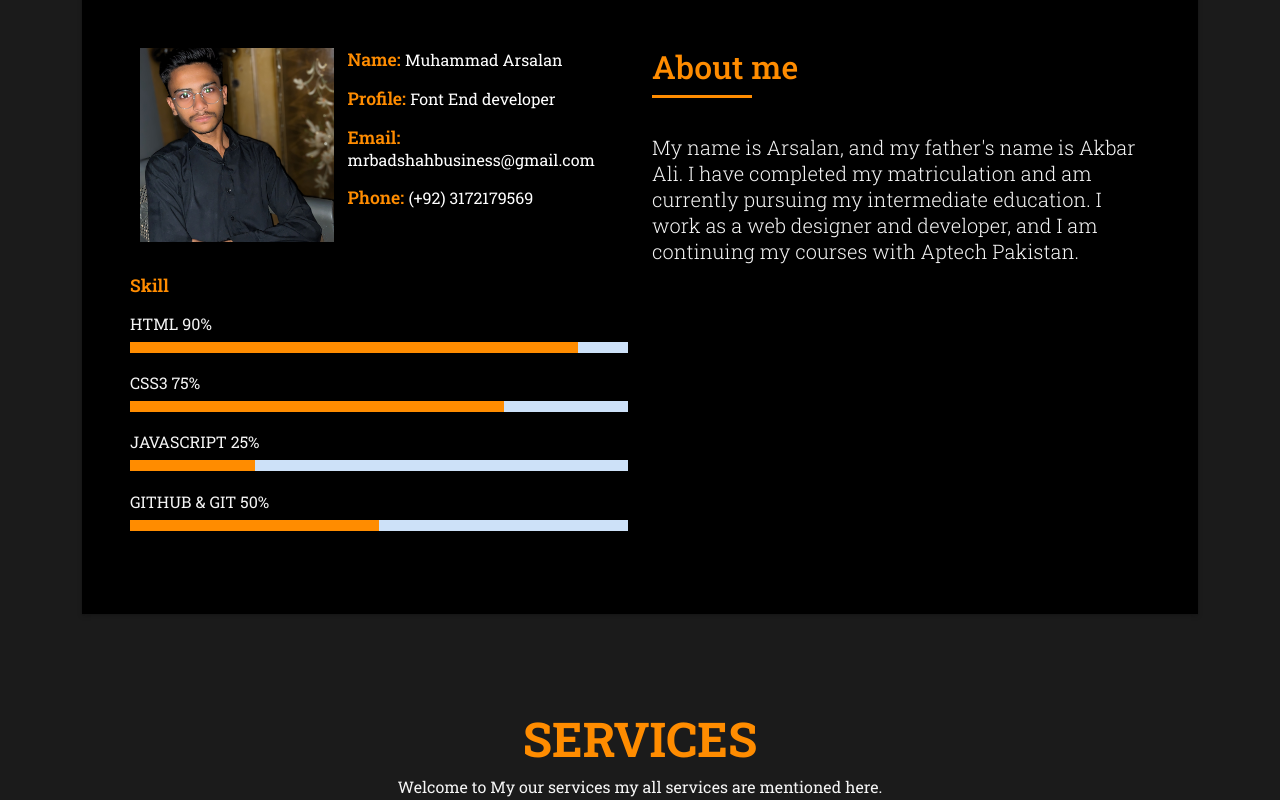
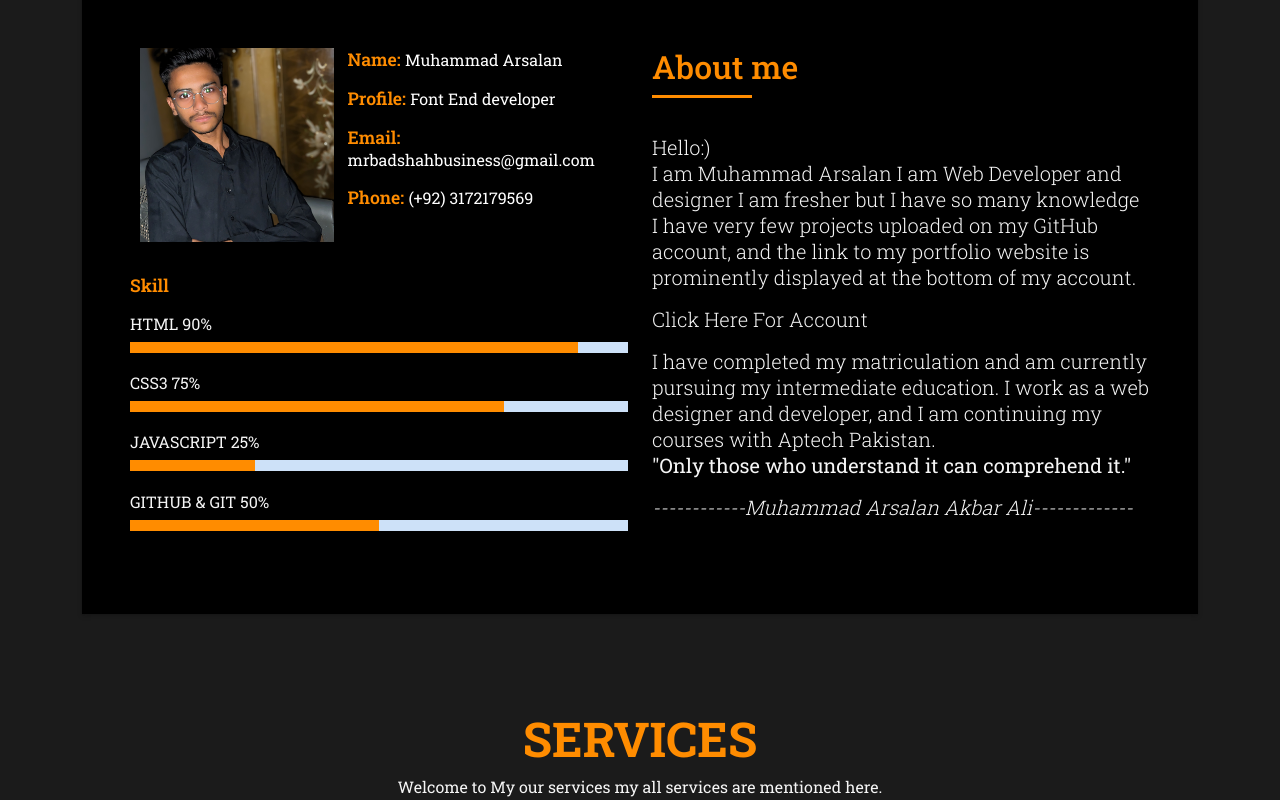
Before and after one commit to MrBadshah69/Muhammad-Arsalan-portfolio, a plain HTML site: page index.html in a window 1280 px wide. Shown: the part 880-1680 px from the top of the page. Drawn offline with nearby package versions, Linux system fonts and the light colour scheme.

Commit message:
Muhammad Arsalan

```diff
--- a/assets/css/style.css
+++ b/assets/css/style.css
@@ -511,7 +511,7 @@ a:hover {
   position: relative;
 }
 
-.navbar > ul > li {
+.navbar>ul>li {
   white-space: nowrap;
   padding: 10px 0 10px 30px;
 }
@@ -539,7 +539,7 @@ a:hover {
   margin-left: 5px;
 }
 
-.navbar > ul > li > a:before {
+.navbar>ul>li>a:before {
   content: "";
   position: absolute;
   width: 100%;
@@ -553,7 +553,7 @@ a:hover {
 }
 
 .navbar a:hover:before,
-.navbar li:hover > a:before,
+.navbar li:hover>a:before,
 .navbar .active:before {
   visibility: visible;
   width: 80%;
@@ -562,7 +562,7 @@ a:hover {
 .navbar a:hover,
 .navbar .active,
 .navbar .active:focus,
-.navbar li:hover > a {
+.navbar li:hover>a {
   color: #fff;
 }
 
@@ -598,11 +598,11 @@ a:hover {
 
 .navbar .dropdown ul a:hover,
 .navbar .dropdown ul .active:hover,
-.navbar .dropdown ul li:hover > a {
-  color: #ff8c00;
-}
-
-.navbar .dropdown:hover > ul {
+.navbar .dropdown ul li:hover>a {
+  color: #ff8c00;
+}
+
+.navbar .dropdown:hover>ul {
   opacity: 1;
   top: 100%;
   visibility: visible;
@@ -614,7 +614,7 @@ a:hover {
   visibility: hidden;
 }
 
-.navbar .dropdown .dropdown:hover > ul {
+.navbar .dropdown .dropdown:hover>ul {
   opacity: 1;
   top: 0;
   left: 100%;
@@ -626,7 +626,7 @@ a:hover {
     left: -90%;
   }
 
-  .navbar .dropdown .dropdown:hover > ul {
+  .navbar .dropdown .dropdown:hover>ul {
     left: -100%;
   }
 }
@@ -684,12 +684,12 @@ a:hover {
   transition: 0.3s;
 }
 
-.navbar-mobile > ul > li {
+.navbar-mobile>ul>li {
   padding: 0;
 }
 
 .navbar-mobile a:hover:before,
-.navbar-mobile li:hover > a:before,
+.navbar-mobile li:hover>a:before,
 .navbar-mobile .active:before {
   visibility: hidden;
 }
@@ -703,7 +703,7 @@ a:hover {
 
 .navbar-mobile a:hover,
 .navbar-mobile .active,
-.navbar-mobile li:hover > a {
+.navbar-mobile li:hover>a {
   color: #ff8c00;
 }
 
@@ -738,11 +738,11 @@ a:hover {
 
 .navbar-mobile .dropdown ul a:hover,
 .navbar-mobile .dropdown ul .active:hover,
-.navbar-mobile .dropdown ul li:hover > a {
-  color: #ff8c00;
-}
-
-.navbar-mobile .dropdown > .dropdown-active {
+.navbar-mobile .dropdown ul li:hover>a {
+  color: #ff8c00;
+}
+
+.navbar-mobile .dropdown>.dropdown-active {
   display: block;
 }
 
@@ -1043,10 +1043,7 @@ a:hover {
   position: relative;
 }
 
-.portfolio-details
-  .portfolio-details-slider
-  .swiper-pagination
-  .swiper-pagination-bullet {
+.portfolio-details .portfolio-details-slider .swiper-pagination .swiper-pagination-bullet {
   width: 12px;
   height: 12px;
   background-color: #fff;
@@ -1054,10 +1051,7 @@ a:hover {
   border: 1px solid #ff8c00;
 }
 
-.portfolio-details
-  .portfolio-details-slider
-  .swiper-pagination
-  .swiper-pagination-bullet-active {
+.portfolio-details .portfolio-details-slider .swiper-pagination .swiper-pagination-bullet-active {
   background-color: #ff8c00;
 }
 
@@ -1080,7 +1074,7 @@ a:hover {
   font-size: 15px;
 }
 
-.portfolio-details .portfolio-info ul li + li {
+.portfolio-details .portfolio-info ul li+li {
   margin-top: 10px;
 }
 
@@ -1178,6 +1172,10 @@ a:hover {
 
 .contact-mf {
   margin-top: 4rem;
+}
+
+.form-control {
+  background-color: #4e4e4e;
 }
 
 @media (min-width: 767px) {
--- a/index.html
+++ b/index.html
@@ -138,9 +138,22 @@
                       <h5 class="title-left">About me</h5>
                     </div>
                     <p class="lead">
-                      My name is Arsalan, and my father's name is Akbar Ali. I have completed my matriculation and am
-                      currently pursuing my intermediate education. I work as a web designer and developer, and I am
-                      continuing my courses with Aptech Pakistan.
+                      Hello:)<br>
+                      I am Muhammad Arsalan I am Web Developer and designer I am fresher but I have so many knowledge I
+                      have very few projects uploaded on my GitHub account, and the link to my portfolio website is
+                      prominently displayed at the bottom of my account.
+                    </p>
+                    <p class="lead">
+                      <a href="#contact">Click Here For Account</a>
+                    </p>
+                    <p class="lead">
+                      I have completed my matriculation and am currently pursuing my intermediate education. I work as a
+                      web designer and developer, and I am continuing my courses with Aptech Pakistan.
+                      <br>
+                      <b>"Only those who understand it can comprehend it."</b>
+                    </p>
+                    <p class="lead">
+                      <i>------------Muhammad Arsalan Akbar Ali-------------</i>
                     </p>
                   </div>
                 </div>
@@ -192,6 +205,7 @@
                 <p class="s-description text-center">
                   Customized Websites for Your Success: We create attractive and SEO-friendly websites that display
                   correctly on every device. Join us for your digital journey!
+                  <br>
                   <br>
                   <br>
                   <br>
@@ -275,7 +289,7 @@
                 <span class="ico-circle"><i class="bi bi-check"></i></span>
               </div>
               <div class="counter-num">
-                <p data-purecounter-start="0" data-purecounter-end="2" data-purecounter-duration="1"
+                <p data-purecounter-start="0" data-purecounter-end="5" data-purecounter-duration="1"
                   class="counter purecounter"></p>
                 <span class="counter-text">WORKS COMPLETED</span>
               </div>
@@ -299,7 +313,7 @@
                 <span class="ico-circle"><i class="bi bi-people"></i></span>
               </div>
               <div class="counter-num">
-                <p data-purecounter-start="0" data-purecounter-end="0" data-purecounter-duration="1"
+                <p data-purecounter-start="0" data-purecounter-end="1" data-purecounter-duration="1"
                   class="counter purecounter"></p>
                 <span class="counter-text">TOTAL CLIENTS</span>
               </div>
@@ -347,7 +361,7 @@
               <div class="work-content">
                 <div class="row">
                   <div class="col-sm-8">
-                    <h2 class="w-title">Lorem impsum dolor</h2>
+                    <h2 class="w-title">Plant Palace Website</h2>
                     <div class="w-more">
                       <span class="w-ctegory">Web Design</span> /
                       <span class="w-date">18 Sep. 2018</span>
```
Also changed, not shown: portfolio-details.html (+1 -1 lines).
